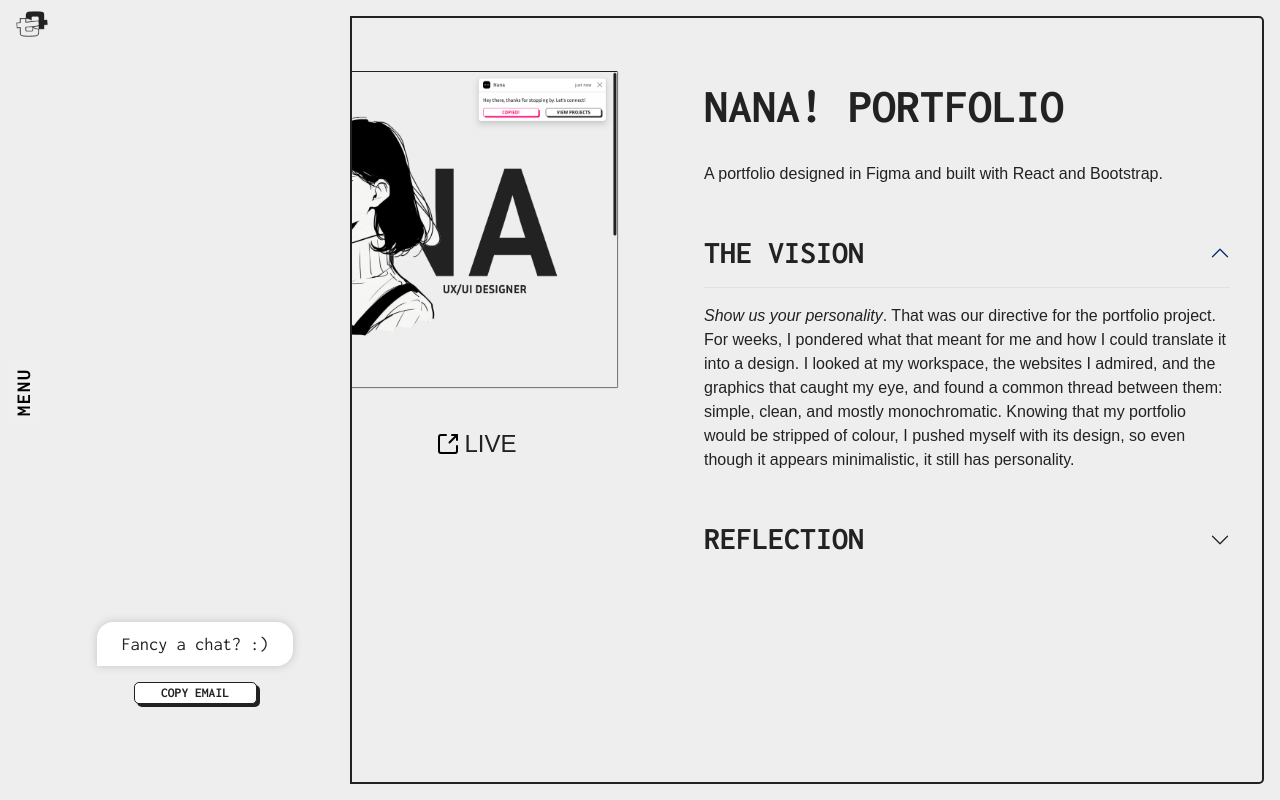
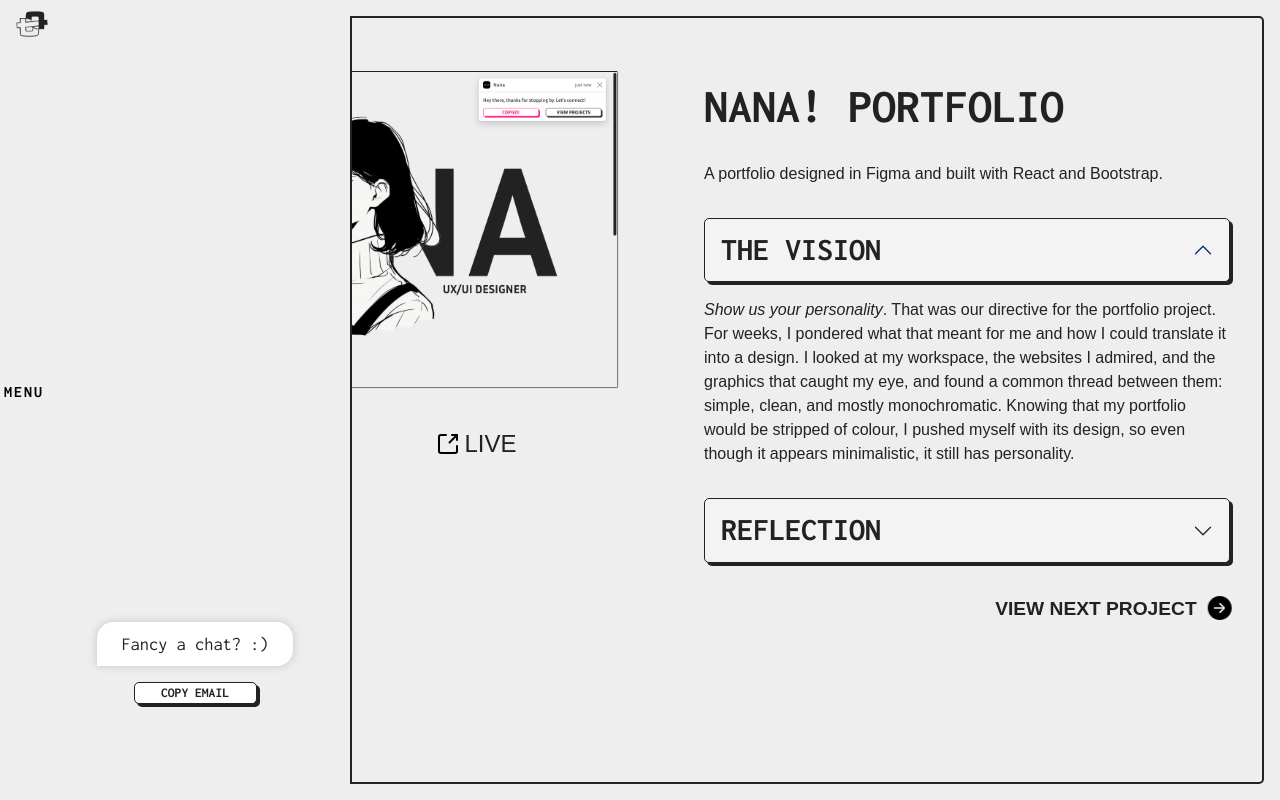
Before and after one commit to atanhq/portfolio-v2, a React (Vite) app: page /portfolio in a window 1280 px wide. Built offline with nearby package versions, Linux system fonts and the light colour scheme; a web font is replaced by a local one.

Commit message:
added next project button to single project pages, styled accordion

```diff
--- a/src/pages/ProjectEscape.jsx
+++ b/src/pages/ProjectEscape.jsx
@@ -5,6 +5,7 @@
 import link from '../assets/link-out.svg';
 import github from '../assets/github.svg';
 import escape from '../assets/escape.png';
+import arrow from '../assets/arrow.svg';
 
 function ProjectEscape({ isOpen }){
 
@@ -79,6 +80,10 @@
 								</Accordion.Item>
 							</Accordion>
 						</div>
+
+						<div className="view-next">
+							<Link to="/flixi-movie-database">View Next Project <img src={arrow} alt="arrow pointing right" aria-label="view project flixi" className="view-next-arrow"/></Link>
+						</div>
 					</div>
 				</section>
 			</div>
--- a/src/pages/ProjectFlixi.jsx
+++ b/src/pages/ProjectFlixi.jsx
@@ -5,6 +5,7 @@
 import link from '../assets/link-out.svg';
 import github from '../assets/github.svg';
 import flixi from '../assets/flixi.png';
+import arrow from '../assets/arrow.svg';
 
 function ProjectFlixi({ isOpen }){
 
@@ -80,6 +81,10 @@
 								</Accordion.Item>
 							</Accordion>
 						</div>
+
+						<div className="view-next">
+							<Link to="/portfolio">View Next Project <img src={arrow} alt="arrow pointing right" aria-label="view project portfolio" className="view-next-arrow"/></Link>
+						</div>
 					</div>
 				</section>
 			</div>
--- a/src/pages/ProjectPortfolio.jsx
+++ b/src/pages/ProjectPortfolio.jsx
@@ -5,6 +5,7 @@
 import link from '../assets/link-out.svg';
 import github from '../assets/github.svg';
 import portfolio from '../assets/portfolio.png';
+import arrow from '../assets/arrow.svg';
 
 function ProjectPortfolio({ isOpen }){
 
@@ -78,6 +79,9 @@
 								</Accordion.Item>
 							</Accordion>
 						</div>
+						<div className="view-next">
+							<Link to="/tofino-time">View Next Project <img src={arrow} alt="arrow pointing right" aria-label="view project tofino time" className="view-next-arrow"/></Link>
+						</div>
 					</div>
 				</section>
 			</div>
--- a/src/pages/ProjectTofino.jsx
+++ b/src/pages/ProjectTofino.jsx
@@ -1,8 +1,10 @@
 import { useEffect } from 'react';
 import { appTitle } from '../globals/appTitle';
+import { Link } from "react-router-dom";
 import Accordion from 'react-bootstrap/Accordion';
 import link from '../assets/link-out.svg';
 import tofino from '../assets/tofino.png';
+import arrow from '../assets/arrow.svg';
 
 function ProjectTofino({ isOpen }){
 
@@ -74,6 +76,9 @@
 								</Accordion.Item>
 							</Accordion>
 						</div>
+						<div className="view-next">
+							<Link to="/escape-the-lair">View Next Project <img src={arrow} alt="arrow pointing right" aria-label="view project escape the lair" className="view-next-arrow"/></Link>
+						</div>
 					</div>
 				</section>
 			</div>
--- a/src/styles/components/_project.scss
+++ b/src/styles/components/_project.scss
@@ -87,15 +87,50 @@
 	text-align: right;
 }
 
-.accordion-button:not(.collapsed),
 .accordion-button.collapsed,
+.accordion-button:not(.collapsed) {
+	background-color: #f3f3f3;
+	padding: 0.75rem 1rem;
+	color: $dark;
+	border: 1px solid $dark;
+  border-radius: 5px;
+  box-shadow: 3px 3px $dark;
+}
+
 .accordion-body {
+	padding: 1rem 0.5rem;
 	background-color: $light;
 	color: $dark;
 
 	p {
 		margin-bottom: 1rem;
 	}
+}
+
+.view-next {
+	margin: 2rem 0;
+	text-align: center;
+	font-size: 1.2rem;
+
+	.view-next-arrow {
+		margin-left: 0.25rem;
+		margin-bottom: 4px;
+		width: 1.5rem;
+		animation: nextBounce 2s infinite;
+	}
+}
+
+@keyframes nextBounce {
+	0%, 100% {
+		transform: translateX(0);
+	}
+	50% {
+		transform: translateX(0.5rem);
+	}
+}
+
+.single-accordion {
+	margin: 0 0.5rem;
 }
 
 
@@ -161,4 +196,12 @@
 	.accordion-body {
 		padding: 1rem 0;
 	}
+
+	.view-next {
+		text-align: right;
+	}
+
+	.single-accordion {
+		margin: 0;
+	}
 }
--- a/src/styles/components/_toggled-menu.scss
+++ b/src/styles/components/_toggled-menu.scss
@@ -155,6 +155,11 @@
 	.menu-title {
 		transform: rotate(270deg);
 		font-size: 1.25rem;
+		transition: 0.3s ease-in-out;
+	}
+
+	.menu-title:hover {
+		transform: rotate(270deg) scale(1.1);
 	}
 
 	.menu-container {
```
